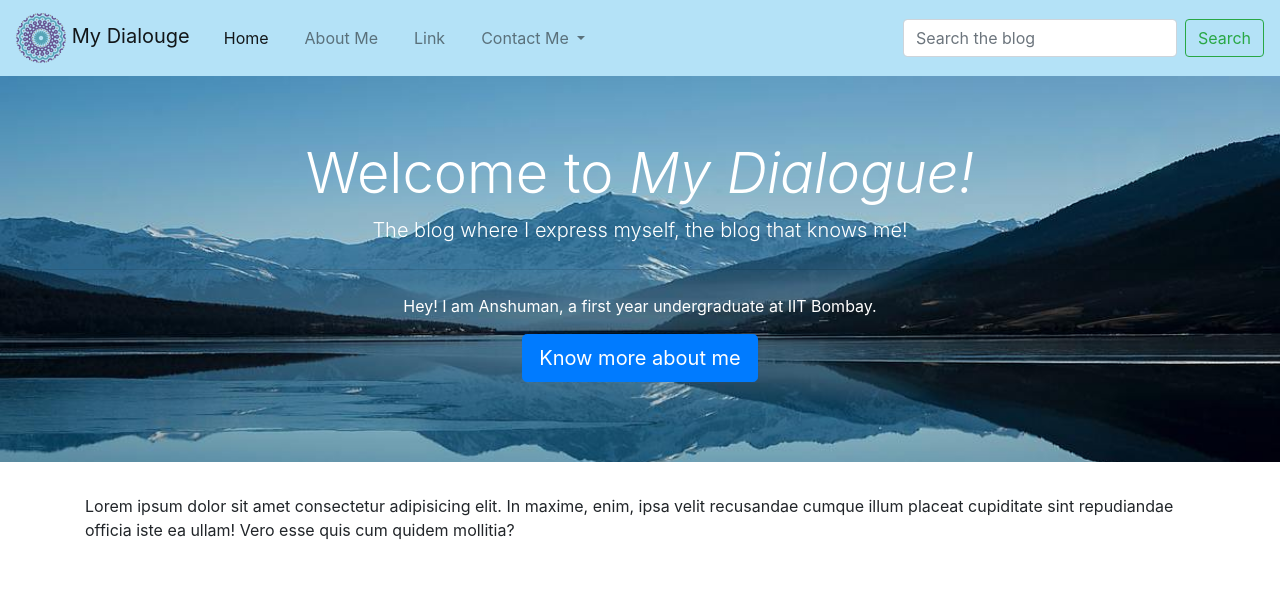
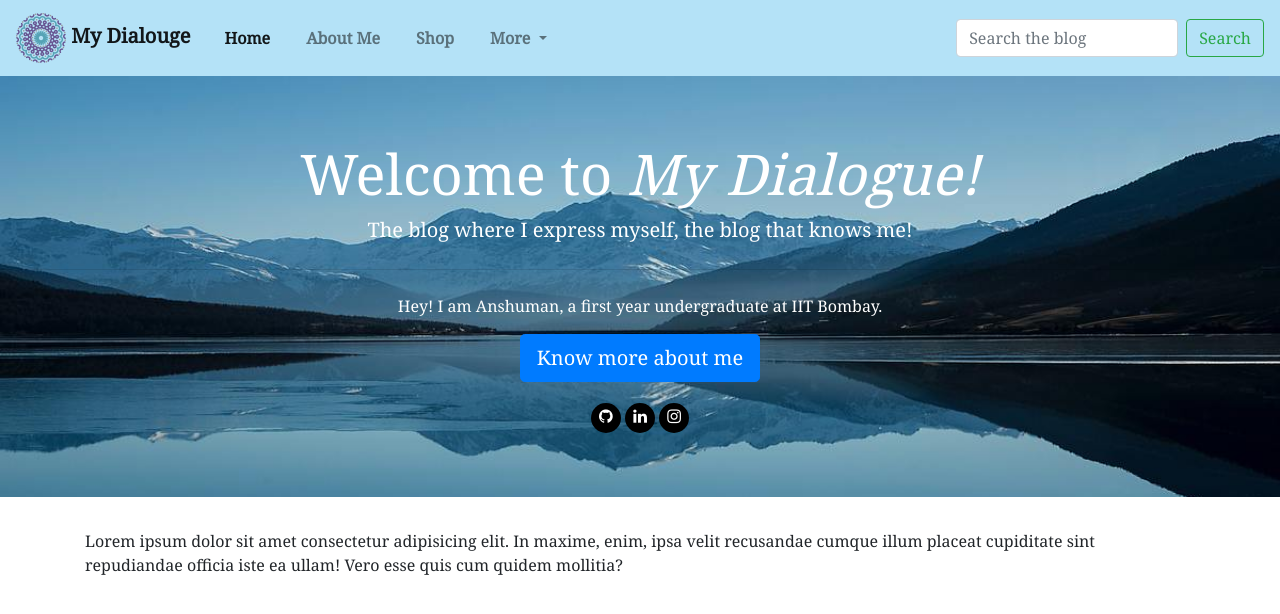
Before and after one commit to anshuman77712/anshuman77712.github.io, a plain HTML site: page index.html in a window 1280 px wide. Drawn offline with nearby package versions, Linux system fonts and the light colour scheme.

Commit message:
few changes added

```diff
--- a/index.html
+++ b/index.html
@@ -7,15 +7,23 @@
     <meta name="viewport" content="width=device-width, initial-scale=1.0">
     <!bootstrap4 link>
     <link rel="stylesheet" href="https://maxcdn.bootstrapcdn.com/bootstrap/4.0.0/css/bootstrap.min.css" integrity="sha384-Gn5384xqQ1aoWXA+058RXPxPg6fy4IWvTNh0E263XmFcJlSAwiGgFAW/dAiS6JXm" crossorigin="anonymous">
-    <!local CSS file link>
+    <!--local CSS file link-->
     <link rel="stylesheet" href="style.css">
+    <!--Adding google fonts-->
+    <link rel="preconnect" href="https://fonts.gstatic.com">
+    <link href="https://fonts.googleapis.com/css2?family=Noto+Serif&display=swap" rel="stylesheet">
+    <!--Adding the icon library-->
+    <link rel="stylesheet" href="https://cdnjs.cloudflare.com/ajax/libs/font-awesome/4.7.0/css/font-awesome.min.css">
+
     <title>My Blog</title>
 </head>
 
 <body>
-    <nav class="navbar navbar-expand-lg navbar-light " style="background-color:#B4E2F7">
+    <!--Navbar begins here-->
+    <nav class="navbar navbar-expand-lg navbar-light">
         <a class="navbar-brand" href="#">
-            <!Adding logo to the webiste><img src="logo.png" alt="logo_image" title="My_dialouge" height="50" width="50"> My Dialouge
+            <!--Adding logo to the webiste-->
+            <img src="logo.png" alt="logo_image" title="My_dialouge" height="50" width="50"> My Dialouge
         </a>
         <button class="navbar-toggler" type="button" data-toggle="collapse" data-target="#navbarSupportedContent" aria-controls="navbarSupportedContent" aria-expanded="false" aria-label="Toggle navigation">
     <span class="navbar-toggler-icon"></span>
@@ -29,21 +37,21 @@
                 </li>
                 <li class="nav-item ">
                     <!--About me Section-->
-                    <a class="nav-link" href="Aboutme.html">About Me<span class="sr-only">(current)</span></a>
+                    <a class="nav-link" href="Aboutme.html" target="_blank">About Me<span class="sr-only">(current)</span></a>
                 </li>
                 <li class="nav-item">
-                    <a class="nav-link" href="#">Link</a>
+                    <a class="nav-link" href="https://www.amazon.in/" target="_blank">Shop</a>
                 </li>
                 <li class="nav-item dropdown">
                     <a class="nav-link dropdown-toggle" href="#" id="navbarDropdown" role="button" data-toggle="dropdown" aria-haspopup="true" aria-expanded="false">
-          Contact Me
+          More
         </a>
                     <div class="dropdown-menu" aria-labelledby="navbarDropdown">
-                        <a class="dropdown-item" href="#">Instagram</a>
+                        <a class="dropdown-item" href="#">Old posts</a>
                         <div class="dropdown-divider"></div>
-                        <a class="dropdown-item" href="#">Facebook</a>
+                        <a class="dropdown-item" href="#">Best Sellers</a>
                         <div class="dropdown-divider"></div>
-                        <a class="dropdown-item" href="#">GitHub</a>
+                        <a class="dropdown-item" href="#">Report something</a>
                     </div>
                 </li>
 
@@ -54,15 +62,24 @@
             </form>
         </div>
     </nav>
+    <!--Navbar ends here-->
+    <!--Jumbotron begins here-->
     <div class="jumbotron jumbotron-fluid" id="welcome">
+
         <h1 class="display-4">Welcome to <em> My Dialogue!</em></h1>
         <p class="lead">The blog where I express myself, the blog that knows me! </p>
         <hr class="my-4">
         <p>Hey! I am Anshuman, a first year undergraduate at IIT Bombay.</p>
         <p class="lead">
-            <a class="btn btn-primary btn-lg" href="https://anshuman265.000webhostapp.com/" target="_blank" " role="button ">Know more about me</a>
+            <a class="btn btn-primary btn-lg" href="Aboutme.html" target="_blank" " role="button ">Know more about me</a>
         </p>
+                <!--Adding social media buttons here-->
+        <a href="https://github.com/anshuman77712 " class="fa fa-github " target="_blank "></a>
+        <a href="https://www.linkedin.com/ " class="fa fa-linkedin " target="_blank "></a>
+        <a href="https://www.instagram.com/ " class="fa fa-instagram " target="_blank "></a>
+        <!--logo section ends here-->
     </div>
+    <!--Jumbotron ends here-->
     <div class="container ">
 Lorem ipsum dolor sit amet consectetur adipisicing elit. In maxime, enim, ipsa velit recusandae cumque illum placeat cupiditate sint repudiandae officia iste ea ullam! Vero esse quis cum quidem mollitia?
 
--- a/style.css
+++ b/style.css
@@ -1,8 +1,20 @@
+/*CSS styling of various elements here*/
+
 #welcome {
     background-image: url(mountains.jpg);
     background-size: cover;
     color: white;
     text-align: center;
+}
+
+body {
+    font-family: 'Noto Serif', serif;
+}
+
+nav {
+    background-color: #B4E2F7;
+    font-family: 'Noto Serif', serif;
+    font-weight: bold;
 }
 
 .nav-item {
@@ -13,3 +25,45 @@
     background-image: url(sky.jpg);
     background-size: cover;
 }
+
+
+/*Styling ends here*/
+
+
+/*Adding the hover effect in the dropdown list*/
+
+.dropdown:hover>.dropdown-menu {
+    display: block;
+}
+
+.dropdown>.dropdown-toggle:active {
+    /*Without this, clicking will make it sticky*/
+    pointer-events: none;
+}
+
+
+/*Formatting logos here*/
+
+
+/*Code for logos taken from w3Schools*/
+
+.fa {
+    padding: 5px;
+    width: 30px;
+    height: 30px;
+    text-align: center;
+    text-decoration: none;
+    border-radius: 50%;
+    background: black;
+    color: white;
+    margin-top: 5px;
+}
+
+
+/* Adding a hover */
+
+.fa:hover {
+    opacity: 0.7;
+    color: gray;
+    text-decoration: none;
+}
```
